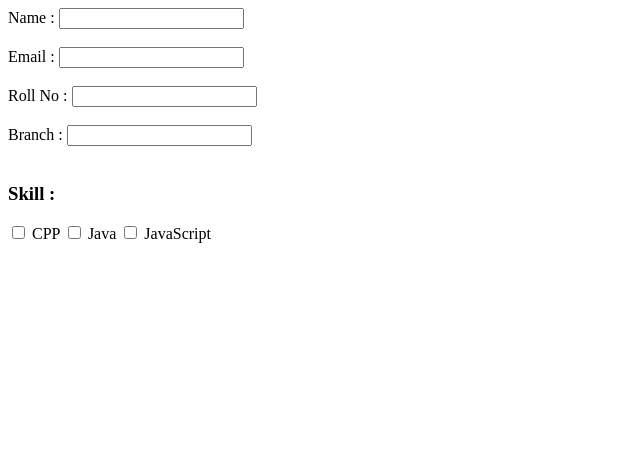
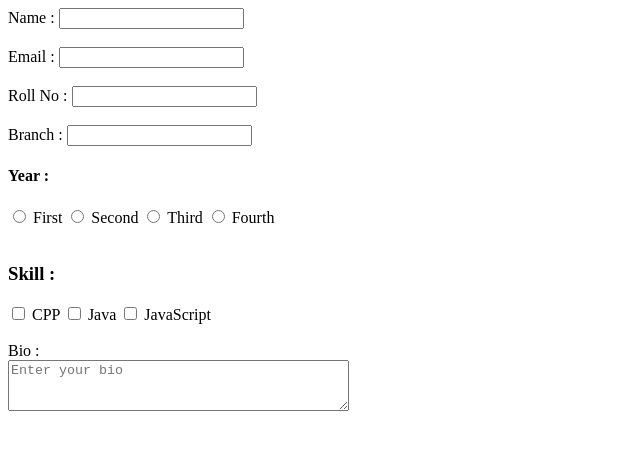
Before and after one commit to RamanKumar-Dev/Registration, a plain HTML site: page index.html in a window 1280 px wide. Shown: the whole page, without its empty margins (0-640 px from the left). Drawn offline with Linux system fonts and the light colour scheme.

Commit message:
Add year and bio

```diff
--- a/index.html
+++ b/index.html
@@ -19,7 +19,7 @@
 
             <label for="roll">Roll No : </label>
             <input type="text" id="roll" name="roll" required
-            pattern="[0-9]{2}">
+            pattern="[0-9]{2}[A-Za-z]{3}[0-9]{3}">
             <br><br>
 
             <label for="branch"> Branch : </label>
@@ -29,6 +29,17 @@
                 <option value="DSAI"></option>
                 <option value="ECE"></option>
             </datalist>
+            <br>
+
+            <h4>Year : </h4>
+            <input type="radio" name="year" id="first" value="first">
+            <label for="first">First</label>
+            <input type="radio" name="year" id="second" value="Second">
+            <label for="second">Second</label>
+            <input type="radio" name="year" id="third" value="third">
+            <label for="third">Third</label>
+            <input type="radio" name="year" id="fourth" value="Fourth">
+            <label for="fourth">Fourth</label>
             <br><br>
 
             <h3>Skill : </h3>
@@ -38,6 +49,10 @@
             <label for="java">Java </label>
             <input type="checkbox" id="javascript" name="skill" required>
             <label for="javascript">JavaScript </label>
+            <br><br>
+
+            <label for="bio"> Bio : </label><br>
+            <textarea name="bio" id="bio" placeholder="Enter your bio" rows="3" cols="40"></textarea>
         </form>
     </body>
 
```
